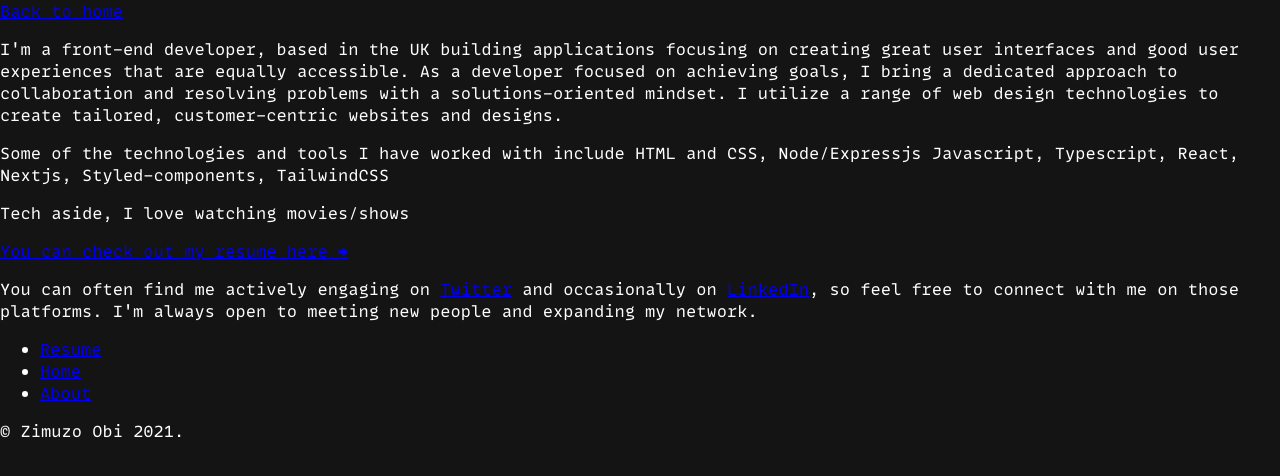
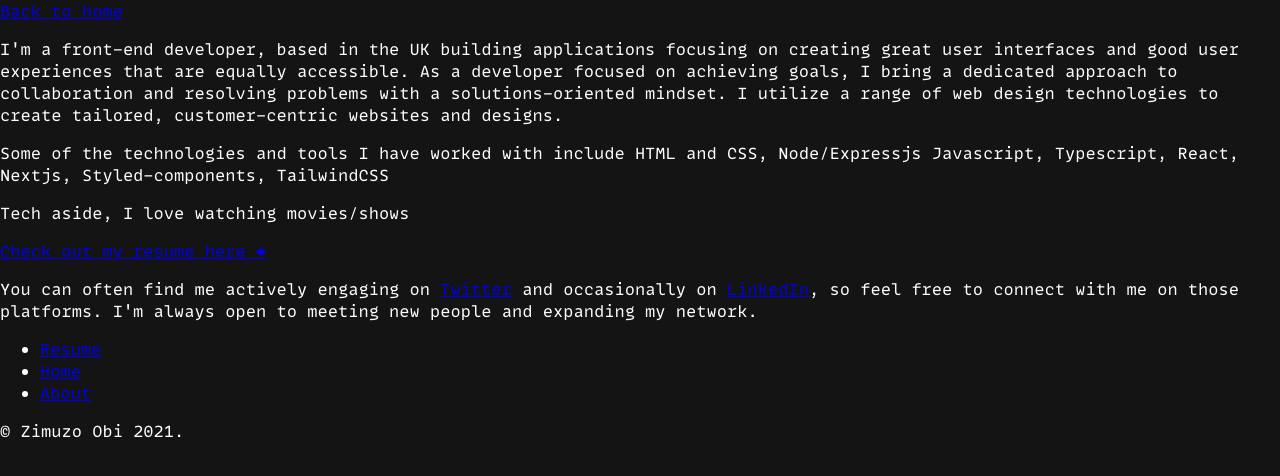
Before and after one commit to Obizim/Obizim_, a Next.js app: page /about in a window 1280 px wide. Shown: the top 476 px of the page. Built offline with nearby package versions, Linux system fonts and the light colour scheme.

Commit message:
remove pt

```diff
--- a/components/contact/index.js
+++ b/components/contact/index.js
@@ -7,7 +7,7 @@ const Contact = () => {
       <Underline styleClass="pointer-events-none select-none"/>
       <p className="leading-relaxed">I am currently available for new opportunities and open to connecting or collaborating on projects. Please feel free to reach out to me.</p>
 
-      <div className="flex flex-col sm:flex-row justify-between items-start sm:items-center space-y-5 sm:space-y-0 py-10">
+      <div className="flex flex-col sm:flex-row justify-between items-start sm:items-center space-y-5 sm:space-y-0 py-2">
         <a href="mailto:obizimuzo@gmail.com"
           className="text-lg flex items-center space-x-2" aria-label="Send a mail">
           <Mail/>
--- a/pages/about.js
+++ b/pages/about.js
@@ -8,7 +8,7 @@ const About = () => {
         <title>Zimuzo Obi - About me</title>
       </Head>
 
-      <section className="space-y-8 mt-12 relative">
+      <section className="space-y-8 relative">
 
       <div>
         <Link href="/"><a className="block text-gray-300 underline text-lg">Back to home</a></Link>
@@ -23,7 +23,7 @@ const About = () => {
         <a href="https://docs.google.com/document/d/1xqCc9B-x9uIXOfpNHci8aSyVNYy7N4v2s3nrzKKlUu8/edit?usp=sharing"
           target="blank" aria-label="My resume"
           className="inline-block border-b">
-          You can check out my resume here ➡</a>
+          Check out my resume here ➡</a>
           <p>You can often find me actively engaging on <a href="https://twitter.com/zimway_" target="blank" aria-label="twitter"
           className="inline-block border-b">Twitter</a> and occasionally on <a href="https://www.linkedin.com/in/obizim/" target="blank" aria-label="linkedin"
           className="inline-block border-b">LinkedIn</a>, so feel free to connect with me on those platforms. I'm always open to meeting new people and expanding my network.</p>
```
Also changed, not shown: pages/index.js (+0 -11 lines).
